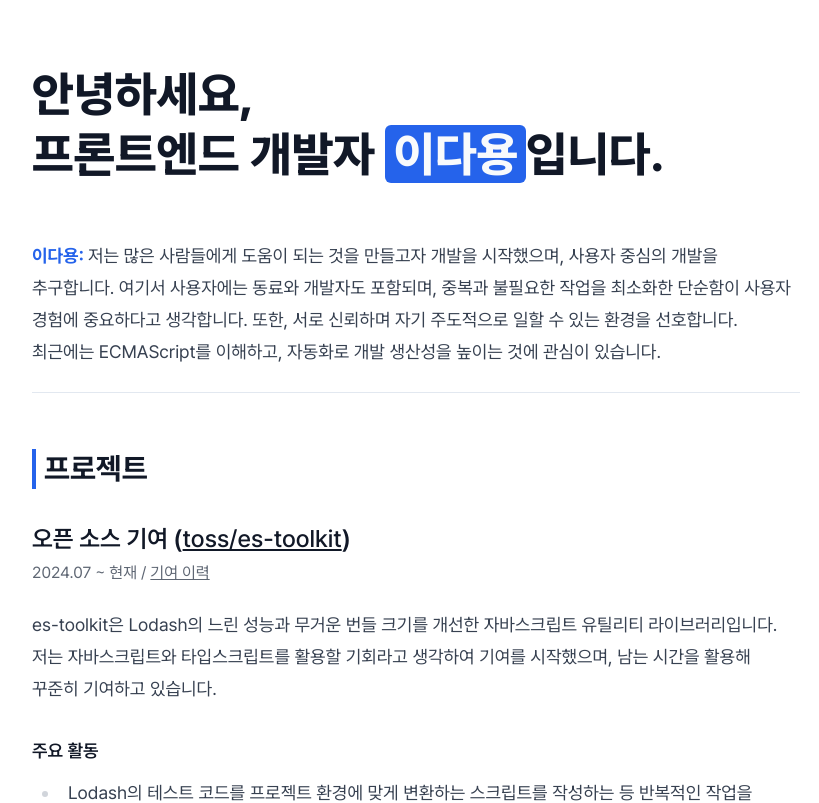
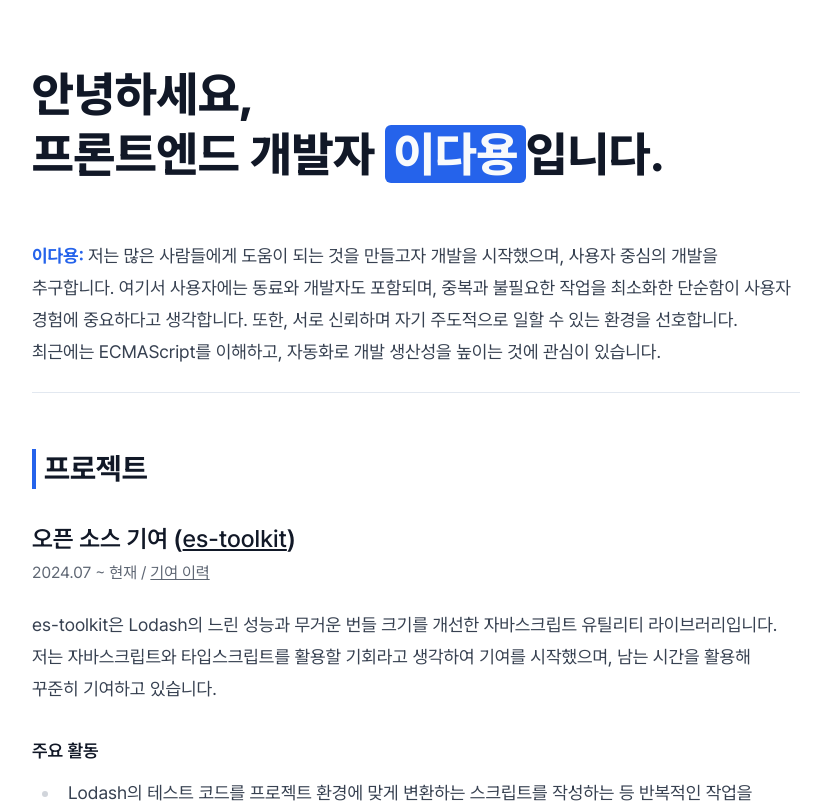
Before and after one commit to dayongkr/resume, a Next.js app: page / in a window 1280 px wide. Shown: the top 803 px of the page, without its empty margins (224-1043 px from the left). Built offline with nearby package versions, Linux system fonts and the light colour scheme.

Commit message:
fix(project): update project section to correct repository name link

```diff
--- a/src/app/_components/ProjectSection.tsx
+++ b/src/app/_components/ProjectSection.tsx
@@ -11,7 +11,7 @@ export function ProjectSection() {
   return (
     <MainSection title="프로젝트">
       <SubSection
-        title={{ text: '오픈 소스 기여', sub: { text: 'toss/es-toolkit', href: 'https://github.com/toss/es-toolkit' } }}
+        title={{ text: '오픈 소스 기여', sub: { text: 'es-toolkit', href: 'https://github.com/toss/es-toolkit' } }}
       >
         <SubDescription
           date={{ from: { year: 24, month: 7 }, to: 'current' }}
```
